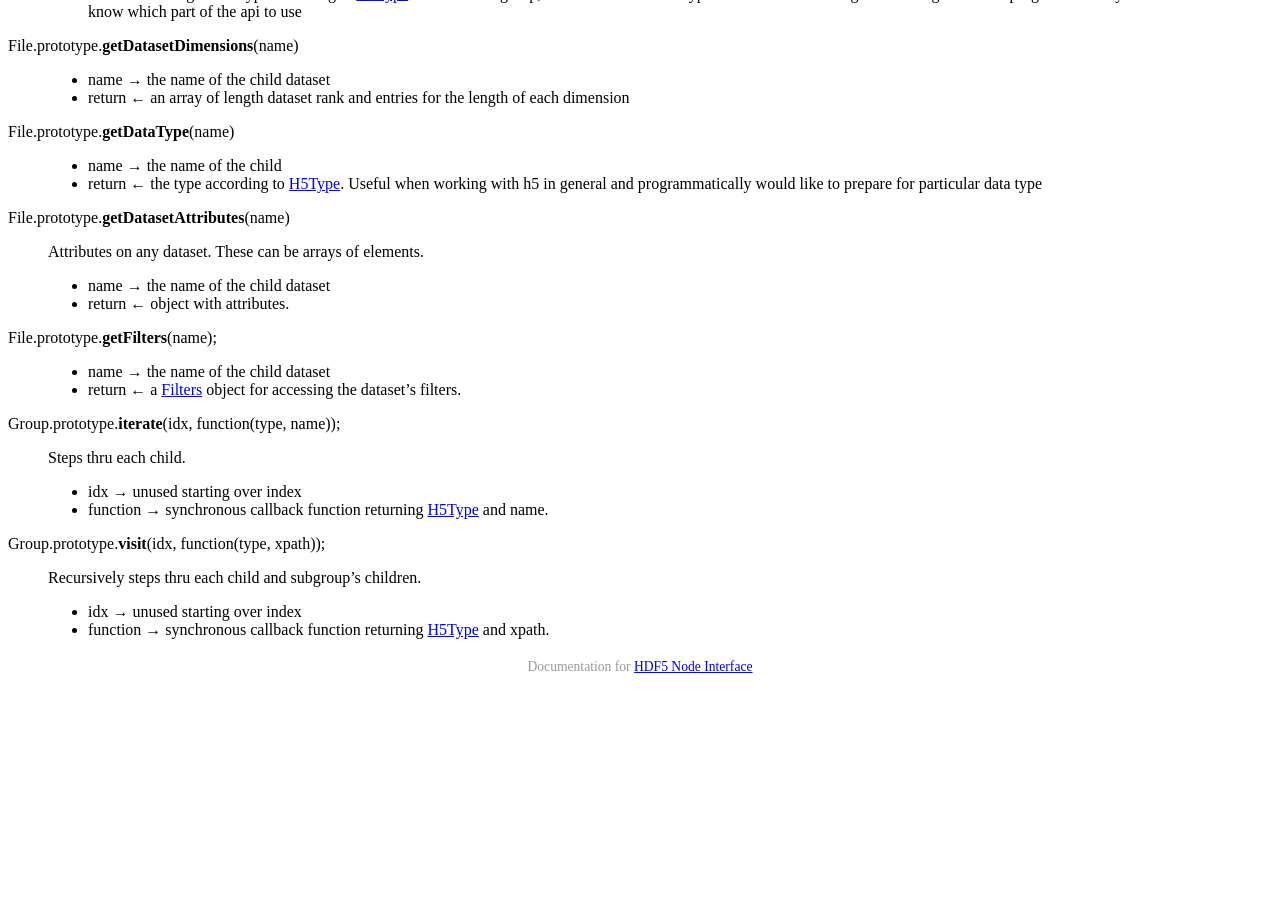
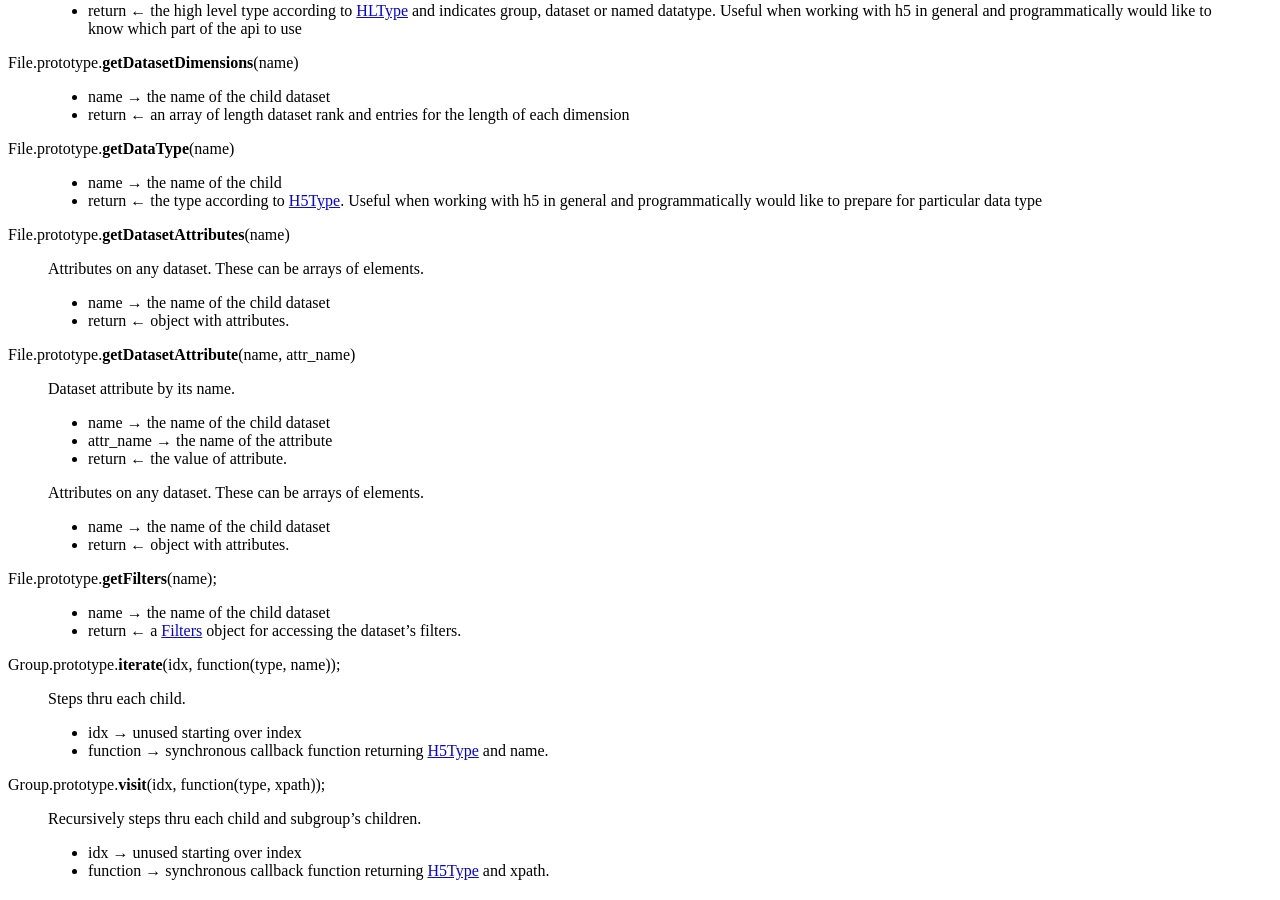
Before and after one commit to HDF-NI/hdf5.node, a Jekyll site: the page built from _posts/2015-05-02-file.md, in a window 1280 px wide and 900 px high, scrolled down 1723 px. Built offline with Jekyll 4.4.1, drawn with Linux system fonts in a browser that asks for light colours; a style sheet for code colours, icons or effects is not loaded; before the commit the page ends 2418 px from its top, so only the background shows below that.

Commit message:
reference and dataset attributes individually

```diff
--- a/_posts/2015-05-02-file.md
+++ b/_posts/2015-05-02-file.md
@@ -118,6 +118,19 @@ File.prototype.**getDatasetAttributes**(name)
 > * name &rarr; the name of the child dataset
 > * return &larr; object with attributes.
 
+File.prototype.**getDatasetAttribute**(name, attr_name)
+
+>   Dataset attribute by its name.
+>
+> * name &rarr; the name of the child dataset
+> * attr_name &rarr; the name of the attribute
+> * return &larr; the value of attribute.
+
+>   Attributes on any dataset. These can be arrays of elements.
+>
+> * name &rarr; the name of the child dataset
+> * return &larr; object with attributes.
+
 File.prototype.**getFilters**(name);
 
 >
```
Also changed, not shown: _posts/2015-05-02-globals.md (+11 -0 lines), _posts/2015-05-02-groups.md (+8 -0 lines), _posts/2018-07-21-references.md (added, +26 -0 lines).
